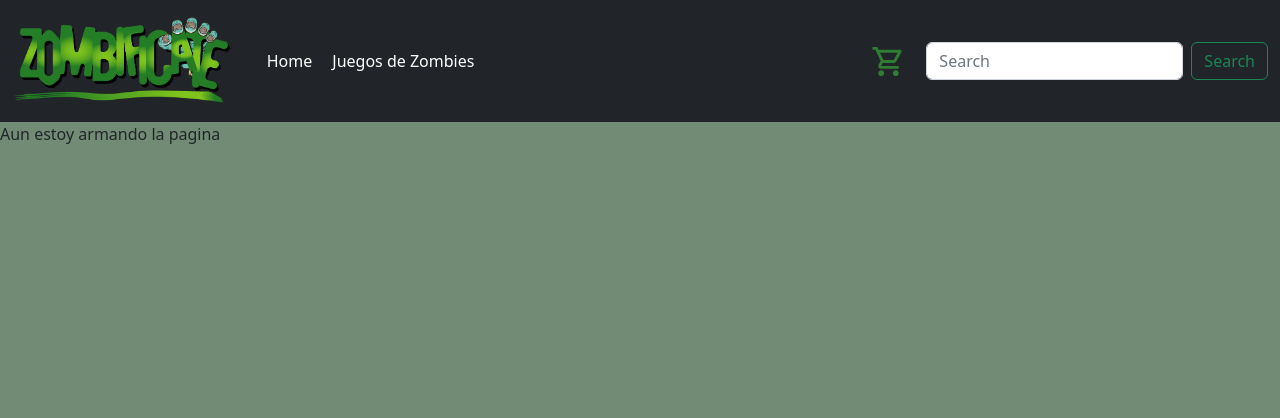
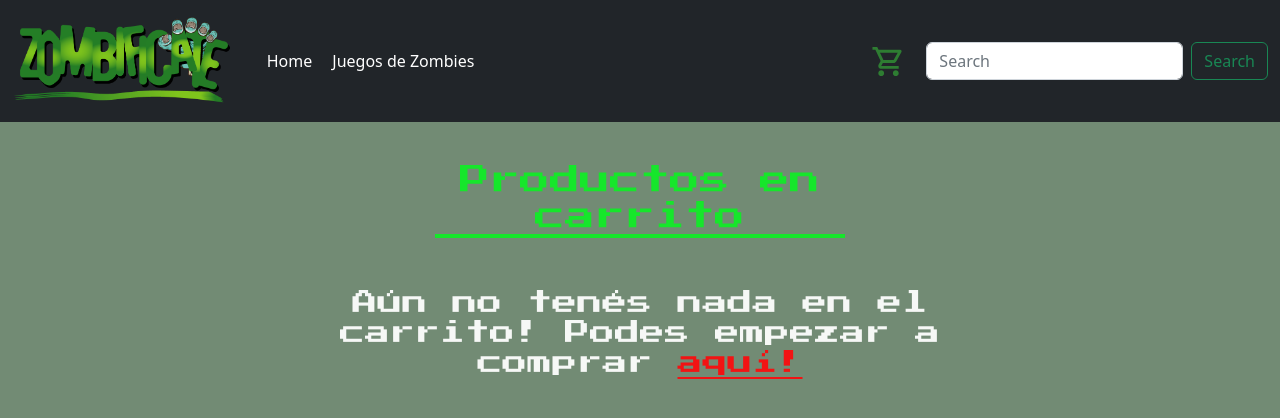
Before and after one commit to AgusBrutti/tp-ecommerce-brutti-agustina, a React (Create React App) app: page /carrito in a window 1280 px wide. Shown: the top 418 px of the page. Built offline with nearby package versions, Linux system fonts and the light colour scheme.

Commit message:
Tp de context, se agrega el archivo CartContext.js y se modifican los de carrito para poder realizar lo solicitado en el tp.

```diff
--- a/src/App.js
+++ b/src/App.js
@@ -6,12 +6,14 @@ import ItemDetailContainter from './components/itemDetailContainer/ItemDetailCon
 import PageCart from './components/carrito/PageCart';
 import { BrowserRouter } from "react-router-dom";
 import { Routes, Route } from "react-router-dom";
+import CartProvider from './context/CartContext';
 
 function App() {
   const titulo = "Los mejores juegos de Zombies!"
 
   return <>
     <BrowserRouter>
+    <CartProvider>
       <NavBar />
       <Routes>
         <Route path='/' element={<Home/>}/>
@@ -19,6 +21,7 @@ function App() {
         <Route path='/detalles/producto-:id' element={<ItemDetailContainter />}/>
         <Route path='/carrito' element={<PageCart />}/>
       </Routes>
+      </CartProvider>
     </BrowserRouter>
   </>;
 }
--- a/src/components/carrito/PageCart.js
+++ b/src/components/carrito/PageCart.js
@@ -1,28 +1,28 @@
-// import './item.css';
-import Swal from 'sweetalert2/dist/sweetalert2.js'
-import 'sweetalert2/dist/sweetalert2.min.css'
-import ItemCount from '../../components/itemCount/ItemCount';
+import './pageCart.css';
 import { Link } from 'react-router-dom';
+import { useContext } from "react";
+import { CartContext } from "../../context/CartContext";
 
-const Cart = ({ product }) => {
-    const messageFuncion = (count) => {
-        Swal.fire({
-            text: `Agregaste ${count} productos al carrito.`,
-            icon: 'success',
-            confirmButtonText: 'Ok'
-        });
-    }
+const Cart = () => {
+    const {cart, removeItem, clear}= useContext(CartContext);
     return (
         <>
-            <div>Aun estoy armando la pagina</div>
-            {/* <div className='contenedorItem'>
-                <h4>{product.name}</h4>
-                <img className='imagenItem' src={require(`../../../public/images/${product.image}`)} />
-                <p className='price'>${product.price}</p>
-                <Link to={`/detalles/${product.id}`}><button className='btn-item'>Ver detalle</button> </Link>
-                <ItemCount stock={product.stock} initial={1} onAdd={messageFuncion} />
-            </div> */}
-
+            <h1 className="titleCart">Productos en carrito</h1>
+            {/* Consulto si hay productos en el carrito */}
+            {cart.length > 0 ? <button className='btnCart2' onClick={()=>clear()}>Quitar todos</button> : <h1 className='h1Cart'>Aún no tenés nada en el carrito! Podes empezar a comprar <Link to={`/categoria/juegos-de-mesa`}>aquí!</Link></h1>}
+            {/* Armo la lista de productos que se agregaron. */}
+            {cart ? cart.map(({item}) =>
+            <>
+            <div className='containterCart'>
+            <h1 key={item.id}>{item.name}</h1>
+            <p>${item.price}</p>
+            <p>{item.contador}</p>
+            <button className='btnCart' onClick={()=>removeItem(item)}>Quitar</button>
+            </div>
+            </>
+            )
+            :
+            "Vacío"}
         </>
     )
 }
--- /dev/null
+++ b/src/components/carrito/pageCart.css
@@ -0,0 +1,49 @@
+.titleCart, .h1Cart{
+    font-family: 'Press Start 2P';
+    text-align: center;
+    color:rgb(22, 230, 43);
+    border-bottom: 4px solid;
+    width: 32%;
+    margin: 0px auto;
+    margin-top: 40px;
+    font-size: 30px;
+}
+
+.containterCart{
+    margin-top: 40px;
+    display: flex;
+    flex-wrap: nowrap;
+    align-content: center;
+    justify-content: space-evenly;
+    align-items: center;
+}
+
+.btnCart, .btnCart2{
+    font-family: 'Press Start 2P';
+    font-size: 15px;
+    text-align: center;
+    background-color: green;
+    color: white;
+    border-radius: 12px;
+}
+
+.containterCart > h1, .containterCart > p{
+    font-size: 20px;
+    color: #ffff;
+}
+
+.h1Cart{
+    color:rgb(246, 248, 246)!important;
+    width: 50%!important;
+    font-size: 25px!important;
+    margin-top: 50px!important;
+    border-bottom: none;
+}
+
+.h1Cart a{
+    color: rgb(242, 19, 19);
+}
+
+.btnCart2{
+    margin: 0px auto 0px 88%;
+}
--- a/src/components/cartWidget/CartWidget.js
+++ b/src/components/cartWidget/CartWidget.js
@@ -1,10 +1,19 @@
 // import ShoppingCartIcon from '@mui/icons-material/ShoppingCart';
 import ShoppingCartOutlinedIcon from '@mui/icons-material/ShoppingCartOutlined';
+import { useContext } from 'react';
+import { CartContext } from '../../context/CartContext';
 import './cartWidget.css'
 
 function CartWidget() {
+    const {cart} = useContext(CartContext);
     return (
-        <ShoppingCartOutlinedIcon color="success" fontSize="large"/>
+        <>
+            <ShoppingCartOutlinedIcon color="success" fontSize="large"/>
+            {cart.length > 0 ? <span className='cartBadge'>{cart.length}</span> : ""}
+            {/* </ShoppingCartOutlinedIcon> */}
+        </>
+
+
     )
 }
 
--- a/src/components/cartWidget/cartWidget.css
+++ b/src/components/cartWidget/cartWidget.css
@@ -2,3 +2,7 @@
 .css-1mhxotf-MuiSvgIcon-root {
     margin-right: 20px;
 }
+
+.cartBadge{
+    margin-right: 20px;
+}
--- a/src/components/itemDetail/ItemDetail.js
+++ b/src/components/itemDetail/ItemDetail.js
@@ -1,25 +1,25 @@
-import React, {useState} from 'react';
+import React, {useContext, useState} from 'react';
 import './itemDetail.css';
 // import Swal from 'sweetalert2/dist/sweetalert2.js';
 import 'sweetalert2/dist/sweetalert2.min.css';
 import ItemCount from '../../components/itemCount/ItemCount';
 import { Link } from 'react-router-dom';
+import { CartContext } from '../../context/CartContext';
 
 const ItemDetail = ({ item }) => {
 
     const [finalizarCompra, setFinalizarCompra] = useState(false);
-
+    const {cart,addItem} = useContext(CartContext);
     const onAdd = (count) => {
-
+            addItem(item,count);
             setFinalizarCompra(true);
-
             console.log('Agregaste ' + count);
     //     Swal.fire({
     //         text: `Agregaste ${count} productos al carrito.`,
     //         icon: 'success',
     //         confirmButtonText: 'Ok'
     //     });
-    }
+    };
 
     return (
         <>
--- a/src/components/navBar/NavBar.js
+++ b/src/components/navBar/NavBar.js
@@ -8,9 +8,12 @@ import 'bootstrap/dist/css/bootstrap.min.css';
 import CartWidget from '../cartWidget/CartWidget';
 import './navBar.css';
 import { Link } from "react-router-dom";
+import { useContext } from 'react';
+import {CartContext} from '../../context/CartContext.js'
 
 function NavBar() {
 
+        const {cart} = useContext(CartContext);
     return (
         <Navbar bg="dark" expand="lg">
             <Container fluid>
@@ -21,7 +24,7 @@ function NavBar() {
                     <Nav><Link className='linksTo' to="/">Home</Link></Nav>
                     <Nav><Link className='linksTo' to="/categoria/juegos-de-mesa">Juegos de Zombies</Link></Nav>
                     </Nav>
-                    <Link to="/carrito"><CartWidget/></Link>
+                    <Link to="/carrito" className='liksToCart'><CartWidget/></Link>
                     <Form className="d-flex">
                         <Form.Control
                             type="search"
--- a/src/components/navBar/navBar.css
+++ b/src/components/navBar/navBar.css
@@ -7,3 +7,8 @@
 .linksTo:hover{
     color:green;
 }
+
+.liksToCart{
+    text-decoration: none;
+    color: #fff;
+}
--- /dev/null
+++ b/src/context/CartContext.js
@@ -0,0 +1,35 @@
+import { createContext, useState } from "react";
+
+export const CartContext = createContext();
+
+const CartProvider = ({children}) => {
+    const [cart, setCart] = useState ([]);
+
+    const addItem = (item, stock) => {
+        const existItem = cart.findIndex(itemCart => itemCart.item.id == item.id);
+        if (existItem !== -1){
+            //filtro carrito
+            const newCart= cart.filter(item=> item !== cart[existItem]);
+            setCart([{item,stock}, ...newCart]);
+        }else{
+            setCart([...cart, {item,stock}]);
+        }
+    }
+
+    const removeItem = (item) => {
+        const newCart= cart.filter(oldItem=> oldItem.item !== item);
+        setCart ([...newCart])
+    }
+
+    const clear = () => {
+        setCart ([])
+    }
+
+    return(
+        <>
+        <CartContext.Provider value={{cart, addItem, removeItem, clear}}>{children}</CartContext.Provider>
+        </>
+    )
+}
+
+export default CartProvider
```
